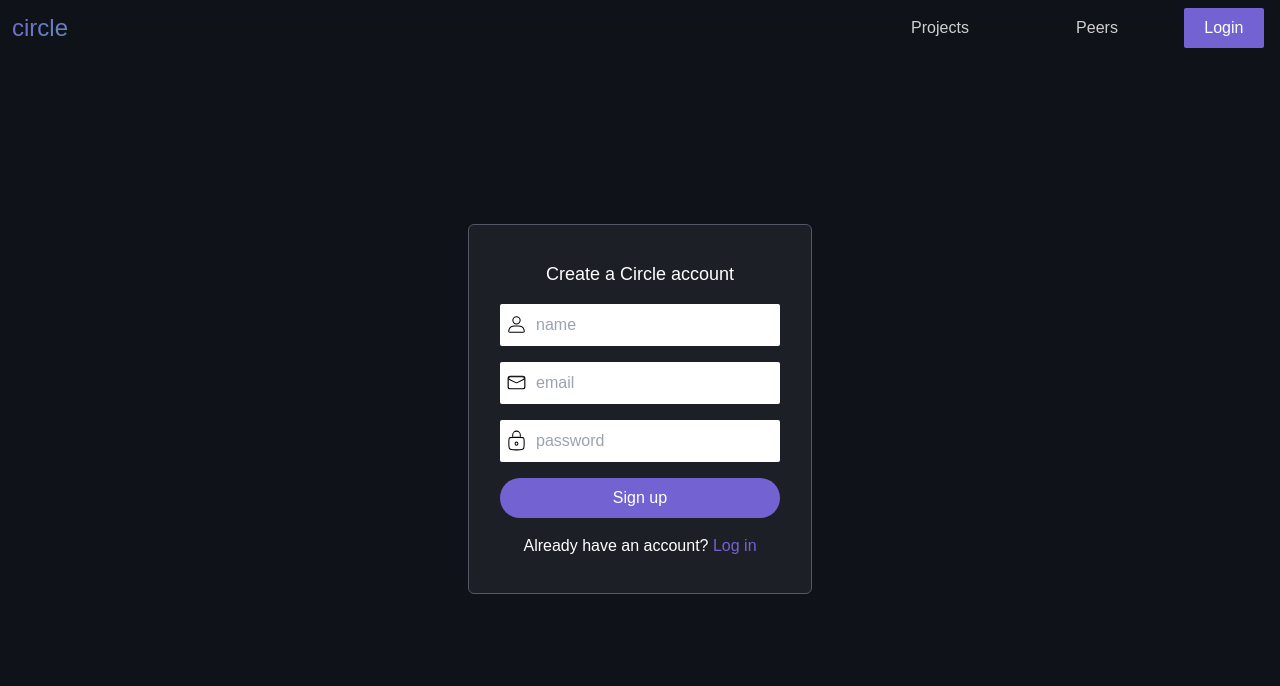
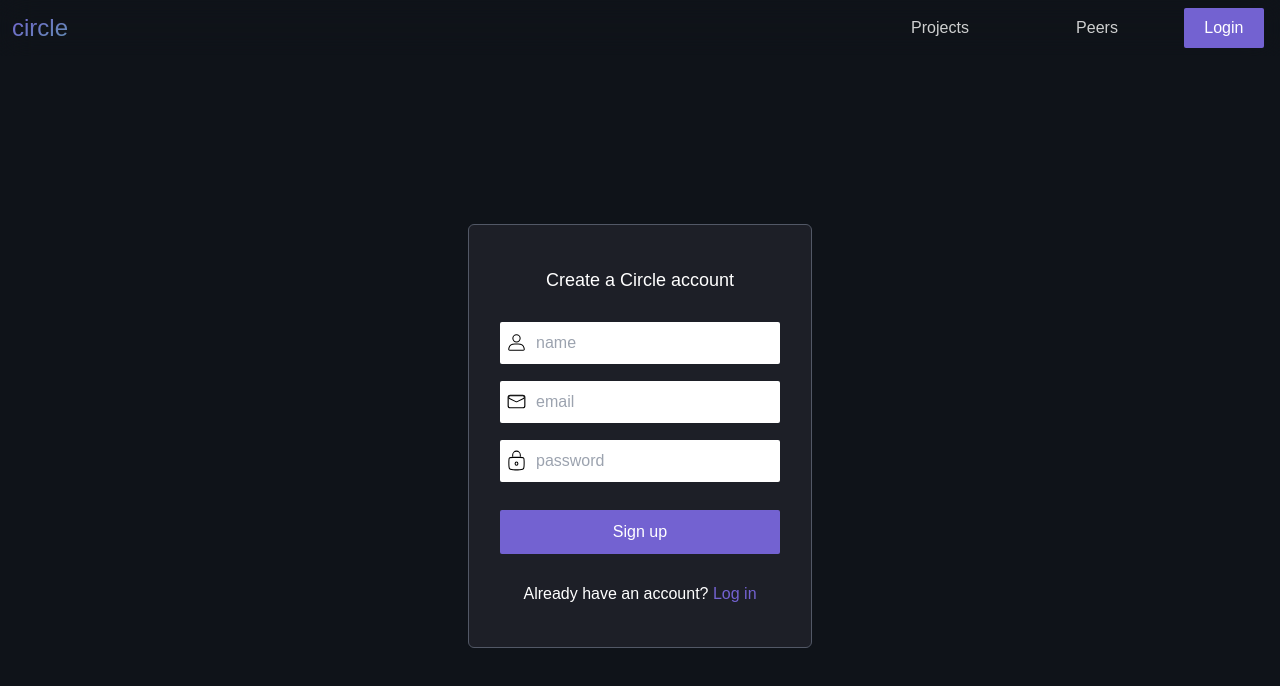
Before and after one commit to your-circle/circle-frontend, a Next.js app: page /signup in a window 1280 px wide. Shown: the top 686 px of the page. Built offline with nearby package versions, Linux system fonts and the light colour scheme.

Commit message:
fix signup page

```diff
--- a/pages/login.tsx
+++ b/pages/login.tsx
@@ -79,7 +79,6 @@ const Login: NextPage = () => {
           >
             <span className="text-lg">Log in to your Circle account</span>
             <div className="flex flex-col justify-between h-[6rem]">
-              {" "}
               <Input
                 icon="/images/email-icon.svg"
                 name="Email"
--- a/pages/signup.tsx
+++ b/pages/signup.tsx
@@ -73,9 +73,10 @@ const Login: NextPage = () => {
         <Card>
           <form
             onSubmit={(e) => e.preventDefault()}
-            className="flex flex-col items-center gap-4 py-6 px-3"
+            className="flex flex-col items-center justify-around gap-4 py-6 px-3 h-[25rem]"
           >
             <span className="text-lg">Create a Circle account</span>
+            <div className="flex flex-col justify-between h-[10rem]">
               <Input
                 icon="/images/user-icon.svg"
                 name="name"
@@ -97,8 +98,9 @@ const Login: NextPage = () => {
                 key="password"
                 onChange={onInputChange}
               />
+            </div>
             <button
-              className="min-w-[280px] bg-main-purple px-4 py-2 rounded-full "
+              className="min-w-[280px] bg-main-purple px-4 py-2.5 rounded-sm "
               onClick={handleSubmit}
             >
               Sign up
```
Lines whose indentation alone changed are shown as unchanged.
